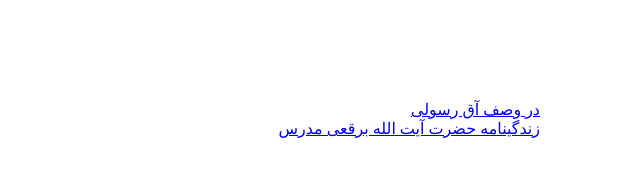
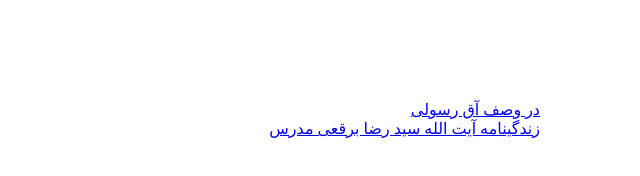
Before and after one commit to saloonreserve/saloonreserve.github.io, a plain HTML site: page index.html in a window 1280 px wide. Shown: the full height of the page, 640-1280 px from the left. Drawn offline with Linux system fonts and the light colour scheme.

Commit message:
updated borgheimodarres firstname

```diff
--- a/index.html
+++ b/index.html
@@ -11,7 +11,7 @@ body{
 <body>
 <a href="./rasooli">در وصف آق رسولی</a>
 </br>
-<a href="./borgheiemodarres">زندگینامه حضرت آیت الله برقعی مدرس</a>
+<a href="./borgheiemodarres">زندگینامه آیت الله سید رضا برقعی مدرس</a>
 </br>
 
 </body>
```
